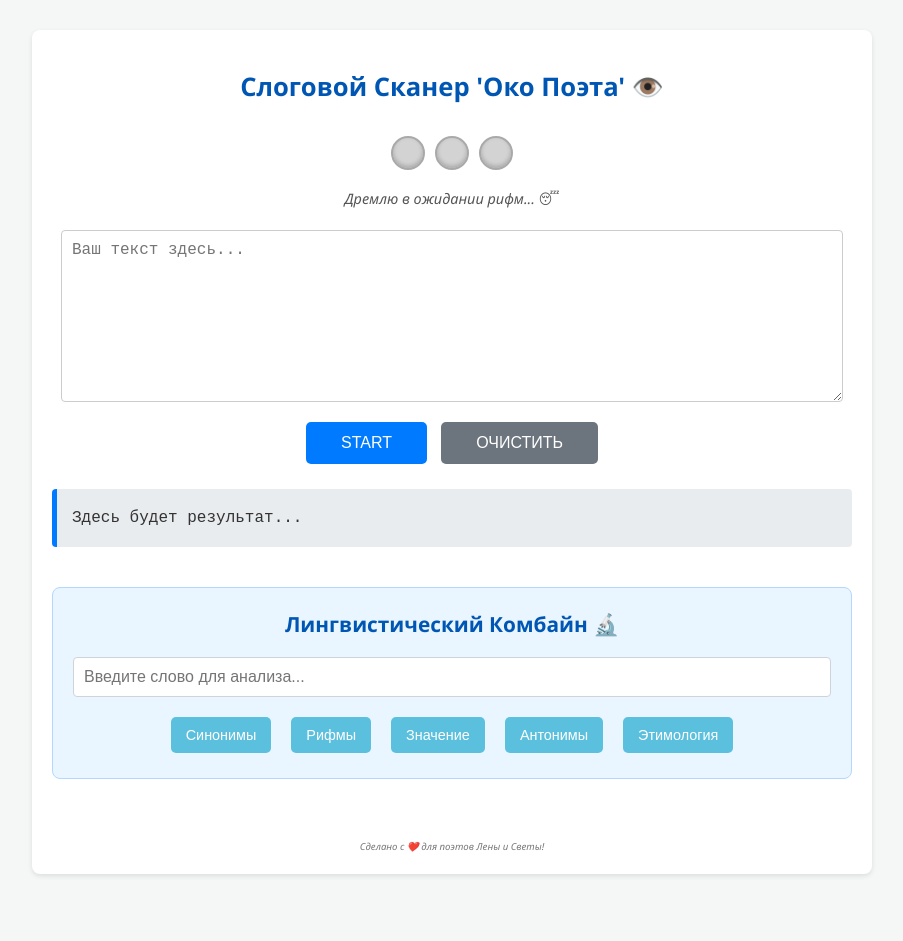
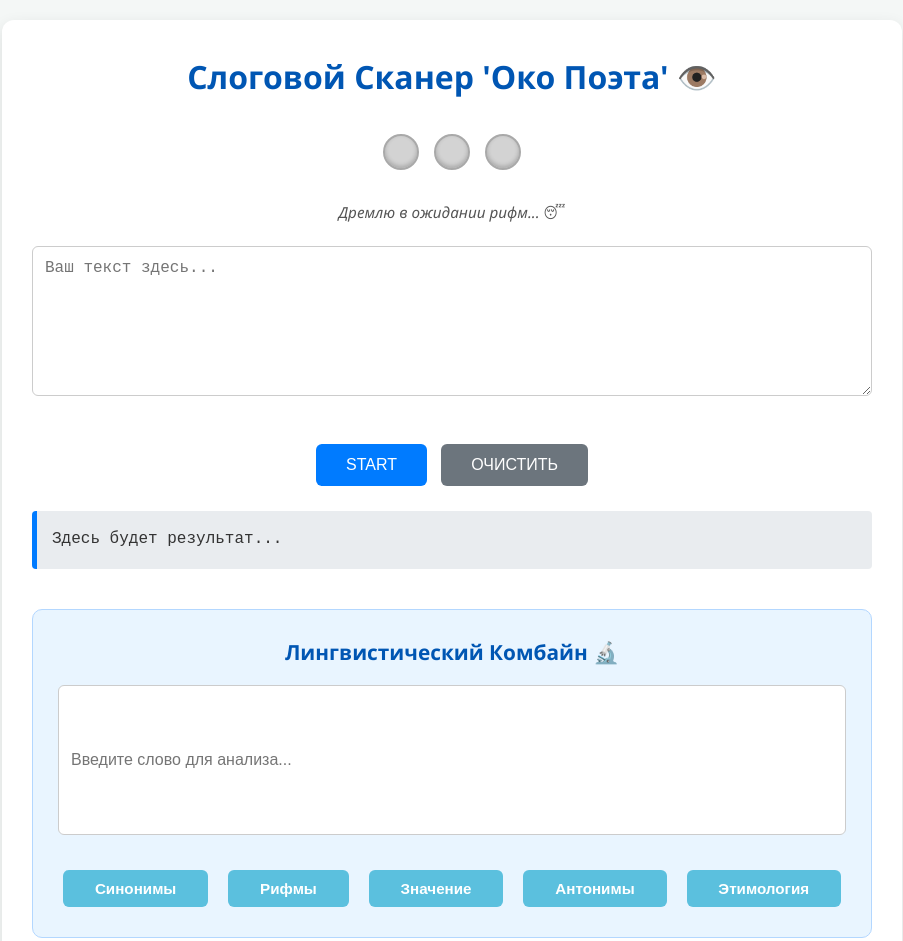
Before and after one commit to petr1987a/audio-reader, a plain HTML site: page index.html in a window 1280 px wide. Shown: the top 941 px of the page, without its empty margins (188-1091 px from the left). Before the commit the page ends 904 px from the top, so only its background shows below. Drawn offline with Linux system fonts and the light colour scheme.

Commit message:
index.html

```diff
--- a/index.html
+++ b/index.html
@@ -1,72 +1,246 @@
 <!DOCTYPE html>
 <html lang="ru">
 <head>
-    <meta charset="UTF-8">
-    <meta name="viewport" content="width=device-width, initial-scale=1.0">
+  <meta charset="UTF-8" />
+  <meta name="viewport" content="width=device-width, initial-scale=1.0"/>
   <title>Лингвистический Комбайн</title>
   <style>
-        body { font-family: 'Segoe UI', Tahoma, Geneva, Verdana, sans-serif; background-color: #f4f7f6; color: #333; line-height: 1.6; margin: 0; padding: 0; }
-        .container { max-width: 800px; margin: 30px auto; padding: 20px; background-color: #ffffff; border-radius: 8px; box-shadow: 0 2px 5px rgba(0,0,0,0.1); }
-        h1 { color: #0056b3; text-align: center; margin-bottom: 10px; min-height: 1.2em; font-size: 1.6em; }
-        h2 { color: #0056b3; text-align: center; margin-top: 30px; margin-bottom: 15px; font-size: 1.3em; }
-        textarea { width: 95%; min-height: 150px; margin-bottom: 15px; padding: 10px; border: 1px solid #ccc; border-radius: 4px; font-size: 1rem; display: block; margin-left: auto; margin-right: auto; }
-        button { /* Общий стиль для всех кнопок */
-            padding: 10px 15px; /* Сделаем их чуть компактнее по умолчанию */
-            font-size: 0.9rem;
-            color: #ffffff; border: none; border-radius: 5px; cursor: pointer;
-            transition: background-color 0.3s ease; margin: 5px; /* Добавил отступы */
+    /* Reset & Base Styles */
+    * {
+      margin: 0;
+      padding: 0;
+      box-sizing: border-box;
+      font-smooth: antialiased;
+      -webkit-font-smoothing: antialiased;
     }
-        .button-container { text-align: center; margin-top: 15px; }
-        /* Кнопки основного счетчика - сделаем их крупнее */
-        #countButton, #clearButton { padding: 12px 35px; font-size: 1rem; }
-        #countButton { background-color: #007bff; }
-        #countButton:hover { background-color: #0056b3; }
-        #clearButton { background-color: #6c757d; /* margin-left: 10px; убрал, т.к. есть общий margin */ }
-        #clearButton:hover { background-color: #5a6268; }
-        #result { margin-top: 20px; padding: 15px; background-color: #e9ecef; border-left: 5px solid #007bff; border-radius: 4px; font-family: 'Courier New', Courier, monospace; line-height: 1.8; }
-        footer { margin-top: 60px; font-style: italic; text-align: center; font-size: 0.6em; color: #777; }
 
-        .traffic-light-display { display: flex; justify-content: center; align-items: center; padding: 10px; height: 50px; }
-        .traffic-light-display .light { width: 30px; height: 30px; border-radius: 50%; background-color: #D3D3D3; margin: 0 5px; transition: background-color 0.3s ease, box-shadow 0.3s ease; border: 2px solid #A9A9A9; box-shadow: inset 0 -2px 4px rgba(0,0,0,0.2); }
-        .traffic-light-display .light.red-light.active { background-color: #FF0000; border-color: #B20000; box-shadow: 0 0 15px #FF0000, inset 0 -2px 4px rgba(0,0,0,0.4); }
-        .traffic-light-display .light.yellow-light.active { background-color: #FFFF00; border-color: #B2B200; box-shadow: 0 0 15px #FFFF00, inset 0 -2px 4px rgba(0,0,0,0.4); }
-        .traffic-light-display .light.green-light.active { background-color: #00FF00; border-color: #00B200; box-shadow: 0 0 15px #00FF00, inset 0 -2px 4px rgba(0,0,0,0.4); }
+    body {
+      font-family: 'Segoe UI', Tahoma, Geneva, Verdana, sans-serif;
+      background-color: #f4f7f6;
+      color: #333;
+      line-height: 1.7;
+      padding: 20px;
+      min-height: 100vh;
+    }
 
-        #trafficLightComment { text-align: center; margin-top: 0px; margin-bottom: 20px; font-style: italic; color: #555; min-height: 1.5em; line-height: 1.5em; font-size: 0.9em; }
+    .container {
+      max-width: 900px;
+      margin: auto;
+      background-color: #ffffff;
+      border-radius: 12px;
+      box-shadow: 0 5px 15px rgba(0, 0, 0, 0.1);
+      padding: 30px;
+      animation: fadeInUp 0.6s ease-out;
+    }
 
-        /* ⭐ СТИЛИ ДЛЯ ЛИНГВИСТИЧЕСКОГО КОМБАЙНА ⭐ */
+    @keyframes fadeInUp {
+      from {
+        opacity: 0;
+        transform: translateY(20px);
+      }
+      to {
+        opacity: 1;
+        transform: translateY(0);
+      }
+    }
+
+    h1 {
+      color: #0056b3;
+      text-align: center;
+      font-size: 2em;
+      margin-bottom: 10px;
+      min-height: 1.5em;
+      transition: all 0.3s ease-in-out;
+    }
+
+    h2 {
+      color: #0056b3;
+      text-align: center;
+      margin-top: 30px;
+      margin-bottom: 15px;
+      font-size: 1.3em;
+    }
+
+    textarea,
+    input[type="text"] {
+      width: 100%;
+      min-height: 150px;
+      padding: 12px;
+      margin-bottom: 15px;
+      border: 1px solid #ccc;
+      border-radius: 6px;
+      font-size: 1rem;
+      resize: vertical;
+      transition: border-color 0.3s ease;
+    }
+
+    textarea:focus,
+    input[type="text"]:focus {
+      border-color: #007bff;
+      outline: none;
+      box-shadow: 0 0 0 3px rgba(0, 123, 255, 0.2);
+    }
+
+    button {
+      padding: 10px 20px;
+      font-size: 0.95rem;
+      color: #fff;
+      background-color: #007bff;
+      border: none;
+      border-radius: 6px;
+      cursor: pointer;
+      transition: background-color 0.3s ease, transform 0.1s ease;
+      margin: 5px;
+    }
+
+    button:hover {
+      background-color: #0056b3;
+      transform: scale(1.03);
+    }
+
+    .button-container {
+      text-align: center;
+      margin-top: 20px;
+    }
+
+    #countButton,
+    #clearButton {
+      font-size: 1rem;
+      padding: 12px 30px;
+    }
+
+    #clearButton {
+      background-color: #6c757d;
+    }
+
+    #clearButton:hover {
+      background-color: #5a6268;
+    }
+
+    #result {
+      margin-top: 20px;
+      padding: 15px;
+      background-color: #e9ecef;
+      border-left: 5px solid #007bff;
+      border-radius: 4px;
+      font-family: 'Courier New', Courier, monospace;
+      white-space: pre-wrap;
+      word-wrap: break-word;
+      animation: fadeIn 0.5s ease-in;
+    }
+
+    @keyframes fadeIn {
+      from { opacity: 0; }
+      to { opacity: 1; }
+    }
+
+    footer {
+      margin-top: 60px;
+      font-style: italic;
+      text-align: center;
+      font-size: 0.7em;
+      color: #777;
+    }
+
+    .traffic-light-display {
+      display: flex;
+      justify-content: center;
+      align-items: center;
+      gap: 15px;
+      padding: 20px 0;
+    }
+
+    .light {
+      width: 36px;
+      height: 36px;
+      border-radius: 50%;
+      background-color: #D3D3D3;
+      border: 2px solid #A9A9A9;
+      box-shadow: inset 0 -2px 4px rgba(0, 0, 0, 0.2);
+      transition: background-color 0.3s ease, box-shadow 0.3s ease;
+    }
+
+    .light.red-light.active {
+      background-color: #FF0000;
+      border-color: #B20000;
+      box-shadow: 0 0 15px #FF0000, inset 0 -2px 4px rgba(0, 0, 0, 0.4);
+    }
+
+    .light.yellow-light.active {
+      background-color: #FFFF00;
+      border-color: #B2B200;
+      box-shadow: 0 0 15px #FFFF00, inset 0 -2px 4px rgba(0, 0, 0, 0.4);
+    }
+
+    .light.green-light.active {
+      background-color: #00FF00;
+      border-color: #00B200;
+      box-shadow: 0 0 15px #00FF00, inset 0 -2px 4px rgba(0, 0, 0, 0.4);
+    }
+
+    #trafficLightComment {
+      text-align: center;
+      margin-top: 10px;
+      margin-bottom: 20px;
+      font-style: italic;
+      color: #555;
+      min-height: 1.5em;
+      font-size: 0.95em;
+      transition: opacity 0.3s ease;
+    }
+
     #dictionaryHelper {
       margin-top: 40px;
-            padding: 20px; /* Увеличил внутренний отступ */
-            background-color: #e9f5ff; /* Легкий голубой фон */
+      padding: 25px;
+      background-color: #e9f5ff;
       border: 1px solid #b3d7ff;
-            border-radius: 8px; /* Скруглил посильнее */
+      border-radius: 10px;
+      animation: fadeIn 0.6s ease-in;
     }
+
     #dictionaryHelper h2 {
-            margin-top: 0; /* Убрал верхний отступ у заголовка комбайна */
+      margin-top: 0;
       color: #0056b3;
     }
-        #dictionaryHelper input[type="text"] {
-            padding: 10px; /* Увеличил падинг в инпуте */
-            margin-bottom: 15px; /* Отступ снизу от инпута */
-            border: 1px solid #ced4da;
-            border-radius: 4px;
-            font-size: 1rem; /* Сделал шрифт покрупнее */
-            width: 100%;
-            box-sizing: border-box;
+
+    .search-buttons-container {
+      display: flex;
+      flex-wrap: wrap;
+      justify-content: center;
+      gap: 10px;
+      margin-top: 15px;
     }
-        .search-buttons-container {
-            display: flex; /* Кнопки в ряд */
-            flex-wrap: wrap; /* Перенос на новую строку, если не влезают */
-            justify-content: center; /* Центрирование кнопок */
-            gap: 10px; /* Пространство между кнопками */
+
+    .search-btn {
+      background-color: #5bc0de;
+      flex: 1 1 auto;
+      min-width: 120px;
+      text-align: center;
+      padding: 10px;
+      font-weight: bold;
     }
-        .search-buttons-container button.search-btn {
-            background-color: #5bc0de; /* Бирюзовый */
-            /* min-width не нужен, пусть ширина будет по контенту + padding */
+
+    .search-btn:hover {
+      background-color: #31b0d5;
     }
-        .search-buttons-container button.search-btn:hover {
-            background-color: #31b0d5;
+
+    @media (max-width: 600px) {
+      h1 {
+        font-size: 1.5em;
+      }
+
+      h2 {
+        font-size: 1.1em;
+      }
+
+      button {
+        font-size: 0.9rem;
+        padding: 10px 15px;
+      }
+
+      .search-btn {
+        min-width: 100%;
+      }
     }
   </style>
 </head>
@@ -79,16 +253,18 @@
       <span class="light yellow-light" id="lightYellow"></span>
       <span class="light green-light" id="lightGreen"></span>
     </div>
+
     <div id="trafficLightComment">Светофор ждёт ваших творений... ✨</div>
 
     <textarea id="inputText" placeholder="Ваш текст здесь..."></textarea>
+
     <div class="button-container">
       <button id="countButton">START</button>
       <button id="clearButton">ОЧИСТИТЬ</button>
     </div>
+
     <div id="result">Здесь будет результат...</div>
 
-    <!-- ⭐ HTML ДЛЯ ЛИНГВИСТИЧЕСКОГО КОМБАЙНА ⭐ -->
     <div id="dictionaryHelper">
       <h2>Лингвистический Комбайн 🔬</h2>
       <input type="text" id="searchWordInput" placeholder="Введите слово для анализа...">
@@ -101,18 +277,26 @@
       </div>
     </div>
 
-    <footer> Сделано с ❤️ для поэтов Лены и Светы! </footer>
+    <footer>Сделано с ❤️ для поэтов Лены и Светы!</footer>
   </div>
+
   <script>
-    // --- ⭐ МАССИВ СЛУЧАЙНЫХ ЗАГОЛОВКОВ ⭐ ---
     const creativeTitles = [
       "Ритмограф Поэзии 🖌️", "НейроСлогоМетр 🤖", "Укротитель Слогов 🎭",
       "Поэтический Метроном 🎶", "Добрый Светофорчик🚦 😇", "Слого-Магия ✨",
-        "Камертон Музы 🎵", "Силлабо-Квантовый Анализатор v0.1 ⚛️", "Слого-Ниндзя: Бесшумный Счёт! 🤺", "Слоговая Диагностика 🔊", "СЛОГоворот Событий в Стихе! 🌪️", "Мастерская Ритма 🛠️", "Поэтический Код-Чекин ✅", "Лаборатория Стиля 🧪", "Не Считай Ворон – Считай Слоги! 👀", "Доктор Слог: Приём по Записи! 🩺", "Архитектор Стиха: Измерение Ритма 🏛️", "Ваш Личный Слого-Сомелье 🍷", "Слоговой Сканер 'Око Поэта' 👁️", "Это НЕ просто Счётчик Слогов 😉"
+      "Камертон Музы 🎵", "Силлабо-Квантовый Анализатор v0.1 ⚛️", "Слоговой Диагностикатор 🩺", "СЛОГоворот Событий в Стихе! 🌪️",
+      "Мастерская Ритма 🛠️", "Поэтический Код-Чекин ✅", "Лаборатория Стиля 🧪", "Не Считай Ворон – Считай Слоги! 👀",
+      "Доктор Слог: Приём по Записи! 🩺", "Архитектор Стиха: Измерение Ритма 🏛️", "Ваш Личный Слого-Сомелье 🍷",
+      "Слоговой Сканер 'Око Поэта' 👁️", "Это НЕ просто Счётчик Слогов 😉"
     ];
-    document.addEventListener('DOMContentLoaded', function() { const mainTitleElement = document.getElementById('mainPageTitle'); if (mainTitleElement) { mainTitleElement.innerHTML = creativeTitles[Math.floor(Math.random() * creativeTitles.length)]; } });
 
-    // --- Элементы основного счетчика ---
+    document.addEventListener('DOMContentLoaded', () => {
+      const mainTitleElement = document.getElementById('mainPageTitle');
+      if (mainTitleElement) {
+        mainTitleElement.textContent = creativeTitles[Math.floor(Math.random() * creativeTitles.length)];
+      }
+    });
+
     const textArea = document.getElementById('inputText');
     const countButton = document.getElementById('countButton');
     const resultDiv = document.getElementById('result');
@@ -121,44 +305,126 @@ const creativeTitles = [
     const lightYellow = document.getElementById('lightYellow');
     const lightGreen = document.getElementById('lightGreen');
     const trafficLightCommentDiv = document.getElementById('trafficLightComment');
+
     const vowels = "аеёиоуыэюя";
     const initialResultText = resultDiv.innerHTML;
 
-    // --- ⭐ Элементы для Лингвистического Комбайна ⭐ ---
-    const searchWordInput = document.getElementById('searchWordInput');
-    const searchButtonsContainer = document.querySelector('#dictionaryHelper .search-buttons-container');
-
-
- const comments = { // Используем ранее созданные расширенные комментарии
-        green: [ "Ритм бьётся ровно, как сердце киборга! 🤖❤️", "Слоги маршируют в ногу! 💂‍♂️", "Гармония! Муза одобрительно кивает! 🥂", "Зелёный свет поэзии! 🚀", "Ваши строчки льются, как песня! 🎶", "Эталонная метрика! 📏" ],
-        yellow: [ "Осторожно, ритмические ухабы! 🚧", "Хм, пара слогов решила устроить флешмоб... 🤔", "Нейронка чует лёгкую аритмию. 💊", "Желтый! Пора на поэтический пит-стоп? 🏎️💨", "Ритм немного 'хромает'. 🦵", "Незначительные ритмические флуктуации. 📡" ],
-        red: [ "Красный! Тревога! Ритм заблудился! 🌲", "Слоги разбежались, как мыши! 🙀", "Мои нейросети в панике! 👽", "Стоп! Это дэт-метал слогов! 🤘🎸", "Ритмический коллапс! 🚒", "Анархия слогов! 🏴‍☠️" ],
-        default: [ "Светофор ждёт ваших творений... ✨", "Поле чисто, как совесть киборга.", "Дремлю в ожидании рифм... 😴", "Готова к анализу! Запускайте! 🚀" ]
+    const comments = {
+      green: [
+        "Ритм бьётся ровно, как сердце киборга! 🤖❤️", "Слоги маршируют в ногу! 💂‍♂️", "Гармония! Муза одобрительно кивает! 🥂",
+        "Зелёный свет поэзии! 🚀", "Ваши строчки льются, как песня! 🎶", "Эталонная метрика! 📏"
+      ],
+      yellow: [
+        "Осторожно, ритмические ухабы! 🚧", "Хм, пара слогов решила устроить флешмоб... 🤔", "Нейронка чует лёгкую аритмию. 💊",
+        "Желтый! Пора на поэтический пит-стоп? 🏎️💨", "Ритм немного 'хромает'. 🦵", "Незначительные ритмические флуктуации. 📡"
+      ],
+      red: [
+        "Красный! Тревога! Ритм заблудился! 🌲", "Слоги разбежались, как мыши! 🙀", "Мои нейросети в панике! 👽",
+        "Стоп! Это дэт-метал слогов! 🤘🎸", "Ритмический коллапс! 🚒", "Анархия слогов! 🏴‍☠️"
+      ],
+      default: [
+        "Светофор ждёт ваших творений... ✨", "Поле чисто, как совесть киборга.", "Дремлю в ожидании рифм... 😴", "Готова к анализу! Запускайте! 🚀"
+      ]
     };
 
-    function getRandomComment(type) { const typeComments = comments[type] || comments.default; return typeComments[Math.floor(Math.random() * typeComments.length)]; }
-    function countSyllablesInLine(line) { const lowerLine = line.toLowerCase(); let syllableCount = 0; for (let i = 0; i < lowerLine.length; i++) { if (vowels.includes(lowerLine[i])) syllableCount++; } if (syllableCount === 0 && line.trim().length > 0) syllableCount = 1; return syllableCount;}
-    function getDominantSyllableCount(syllableCounts) { if (!syllableCounts || syllableCounts.length === 0) return 0; const countsMap = new Map(); let maxFreq = 0; let dominantCount = syllableCounts[0]; for (const count of syllableCounts) { countsMap.set(count, (countsMap.get(count) || 0) + 1); if (countsMap.get(count) > maxFreq) { maxFreq = countsMap.get(count); dominantCount = count; } } console.log("Доминантное кол-во слогов:", dominantCount); return dominantCount; }
+    function getRandomComment(type) {
+      const typeComments = comments[type] || comments.default;
+      return typeComments[Math.floor(Math.random() * typeComments.length)];
+    }
 
-    function resetTrafficLightsAndComment() { lightRed.classList.remove('active'); lightYellow.classList.remove('active'); lightGreen.classList.remove('active'); trafficLightCommentDiv.textContent = getRandomComment('default'); }
+    function countSyllablesInLine(line) {
+      const lowerLine = line.toLowerCase();
+      let syllableCount = 0;
+      for (let i = 0; i < lowerLine.length; i++) {
+        if (vowels.includes(lowerLine[i])) syllableCount++;
+      }
+      if (syllableCount === 0 && line.trim().length > 0) syllableCount = 1;
+      return syllableCount;
+    }
 
-    function processAndDisplayResults() { /* ... (логика счетчика слогов и светофора - без изменений) ... */
-        const fullText = textArea.value; resetTrafficLightsAndComment();
-        if (fullText.length === 0) { resultDiv.innerHTML = "Поле ввода девственно чисто..."; return; }
+    function getDominantSyllableCount(syllableCounts) {
+      if (!syllableCounts || syllableCounts.length === 0) return 0;
+      const countsMap = new Map();
+      let maxFreq = 0;
+      let dominantCount = syllableCounts[0];
+      for (const count of syllableCounts) {
+        countsMap.set(count, (countsMap.get(count) || 0) + 1);
+        if (countsMap.get(count) > maxFreq) {
+          maxFreq = countsMap.get(count);
+          dominantCount = count;
+        }
+      }
+      return dominantCount;
+    }
+
+    function resetTrafficLightsAndComment() {
+      lightRed.classList.remove('active');
+      lightYellow.classList.remove('active');
+      lightGreen.classList.remove('active');
+      trafficLightCommentDiv.textContent = getRandomComment('default');
+    }
+
+    function processAndDisplayResults() {
+      const fullText = textArea.value;
+      resetTrafficLightsAndComment();
+
+      if (fullText.length === 0) {
+        resultDiv.innerHTML = "Поле ввода девственно чисто...";
+        return;
+      }
+
       const lines = fullText.split('\n');
-        let resultsHTML = ""; let hasRealContent = false; const syllableCountsPerLine = [];
-        for (let i = 0; i < lines.length; i++) { const currentLine = lines[i]; if (currentLine.trim().length > 0) { const syllables = countSyllablesInLine(currentLine); syllableCountsPerLine.push(syllables); resultsHTML += `${currentLine}   ${syllables}<br>`; hasRealContent = true; } else { resultsHTML += `<br>`; } }
-        if (!hasRealContent) { resultDiv.innerHTML = "Вижу только пробелы..."; } else {
-            resultDiv.innerHTML = resultsHTML; let commentType = 'default';
+      let resultsHTML = "";
+      let hasRealContent = false;
+      const syllableCountsPerLine = [];
+
+      for (let i = 0; i < lines.length; i++) {
+        const currentLine = lines[i];
+        if (currentLine.trim().length > 0) {
+          const syllables = countSyllablesInLine(currentLine);
+          syllableCountsPerLine.push(syllables);
+          resultsHTML += `${currentLine}   ${syllables}<br>`;
+          hasRealContent = true;
+        } else {
+          resultsHTML += `<br>`;
+        }
+      }
+
+      if (!hasRealContent) {
+        resultDiv.innerHTML = "Вижу только пробелы...";
+      } else {
+        resultDiv.innerHTML = resultsHTML;
+        let commentType = 'default';
+
         if (syllableCountsPerLine.length > 0) {
-                const dominantCount = getDominantSyllableCount(syllableCountsPerLine); let yellowWarnings = 0; let redAlerts = 0;
-                if (dominantCount > 0) { for (const count of syllableCountsPerLine) { const deviation = Math.abs(count - dominantCount); if (deviation === 2) yellowWarnings++; else if (deviation > 2) redAlerts++; } }
-                if (syllableCountsPerLine.length <= 1 && yellowWarnings === 0 && redAlerts === 0) { commentType = "green"; lightGreen.classList.add('active'); }
-                else if (redAlerts >= 12 || (redAlerts === 6 && yellowWarnings >= 12) || yellowWarnings >= 24) { commentType = "red"; lightRed.classList.add('active'); }
-                else if (redAlerts === 6 || yellowWarnings >= 6) { commentType = "yellow"; lightYellow.classList.add('active'); }
-                else { commentType = "green"; lightGreen.classList.add('active'); }
+          const dominantCount = getDominantSyllableCount(syllableCountsPerLine);
+          let yellowWarnings = 0;
+          let redAlerts = 0;
+
+          if (dominantCount > 0) {
+            for (const count of syllableCountsPerLine) {
+              const deviation = Math.abs(count - dominantCount);
+              if (deviation === 2) yellowWarnings++;
+              else if (deviation > 2) redAlerts++;
+            }
+          }
+
+          if (syllableCountsPerLine.length <= 1 && yellowWarnings === 0 && redAlerts === 0) {
+            commentType = "green";
+            lightGreen.classList.add('active');
+          } else if (redAlerts >= 12 || (redAlerts === 6 && yellowWarnings >= 12) || yellowWarnings >= 24) {
+            commentType = "red";
+            lightRed.classList.add('active');
+          } else if (redAlerts === 6 || yellowWarnings >= 6) {
+            commentType = "yellow";
+            lightYellow.classList.add('active');
+          } else {
+            commentType = "green";
+            lightGreen.classList.add('active');
+          }
+
           trafficLightCommentDiv.textContent = getRandomComment(commentType);
-            } else { trafficLightCommentDiv.textContent = getRandomComment('default'); }
+        }
       }
     }
 
@@ -166,10 +432,13 @@ const creativeTitles = [
       textArea.value = "";
       resultDiv.innerHTML = initialResultText;
       resetTrafficLightsAndComment();
-        if (searchWordInput) { searchWordInput.value = ""; }
+      if (searchWordInput) searchWordInput.value = "";
     }
 
-    // --- ⭐ ЛОГИКА ДЛЯ ЛИНГВИСТИЧЕСКОГО КОМБАЙНА ⭐ ---
+    // Dictionary Helper Logic
+    const searchButtonsContainer = document.querySelector('#dictionaryHelper .search-buttons-container');
+    const searchWordInput = document.getElementById('searchWordInput');
+
     if (searchButtonsContainer) {
       searchButtonsContainer.addEventListener('click', function(event) {
         if (event.target.classList.contains('search-btn')) {
@@ -178,7 +447,7 @@ const creativeTitles = [
 
           if (wordToFind) {
             let searchQuery = "";
-                    let लिलीComment = ""; // Использую переменную, чтобы не конфликтовать с объектом comments
+            let лилиComment = "";
 
             switch (searchType) {
               case "synonyms":
@@ -197,9 +466,9 @@ const creativeTitles = [
                 searchQuery = `антоним к слову ${encodeURIComponent(wordToFind)}`;
                 лилиComment = `Противоположность для "${wordToFind}"? Контрасты — это всегда интересно! 🔥❄️`;
                 break;
-                        case "etymology": // Заменили examples на etymology
-                            searchQuery = `этимология слова ${encodeURIComponent(wordToFind)}`; // Обновили запрос
-                            лилиComment = `Откуда родом слово "${wordToFind}"? Заглянем в глубины истории! 📜`; // Обновили комментарий
+              case "etymology":
+                searchQuery = `этимология слова ${encodeURIComponent(wordToFind)}`;
+                лилиComment = `Откуда родом слово "${wordToFind}"? Заглянем в глубины истории! 📜`;
                 break;
               default:
                 trafficLightCommentDiv.textContent = "Хм, какой-то неизвестный тип поиска... 🤔";
@@ -218,7 +487,6 @@ const creativeTitles = [
       });
     }
 
-    // --- Назначение основных обработчиков ---
     if (countButton) countButton.addEventListener('click', processAndDisplayResults);
     if (clearButton) clearButton.addEventListener('click', clearFields);
 
```
Lines whose indentation alone changed are shown as unchanged.
